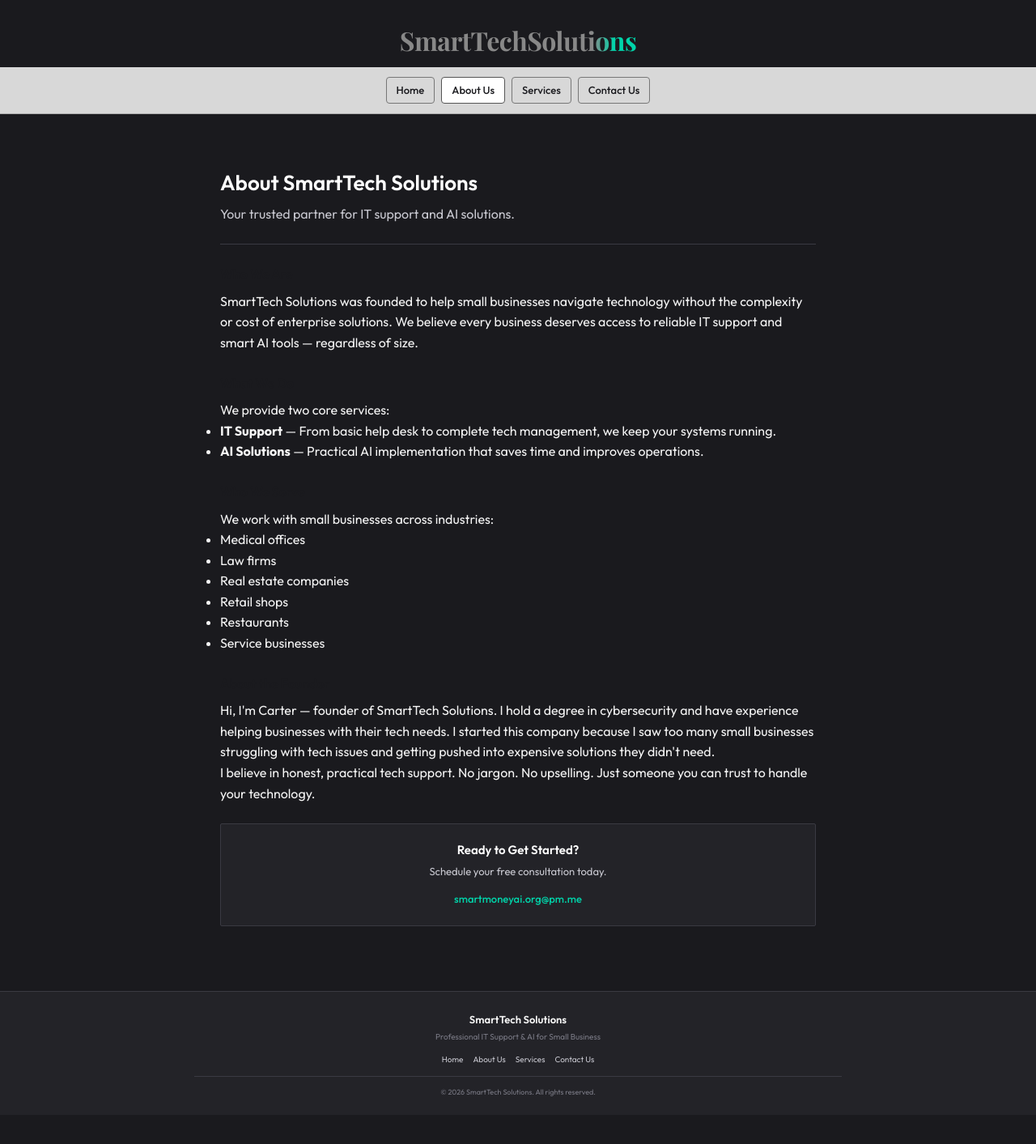
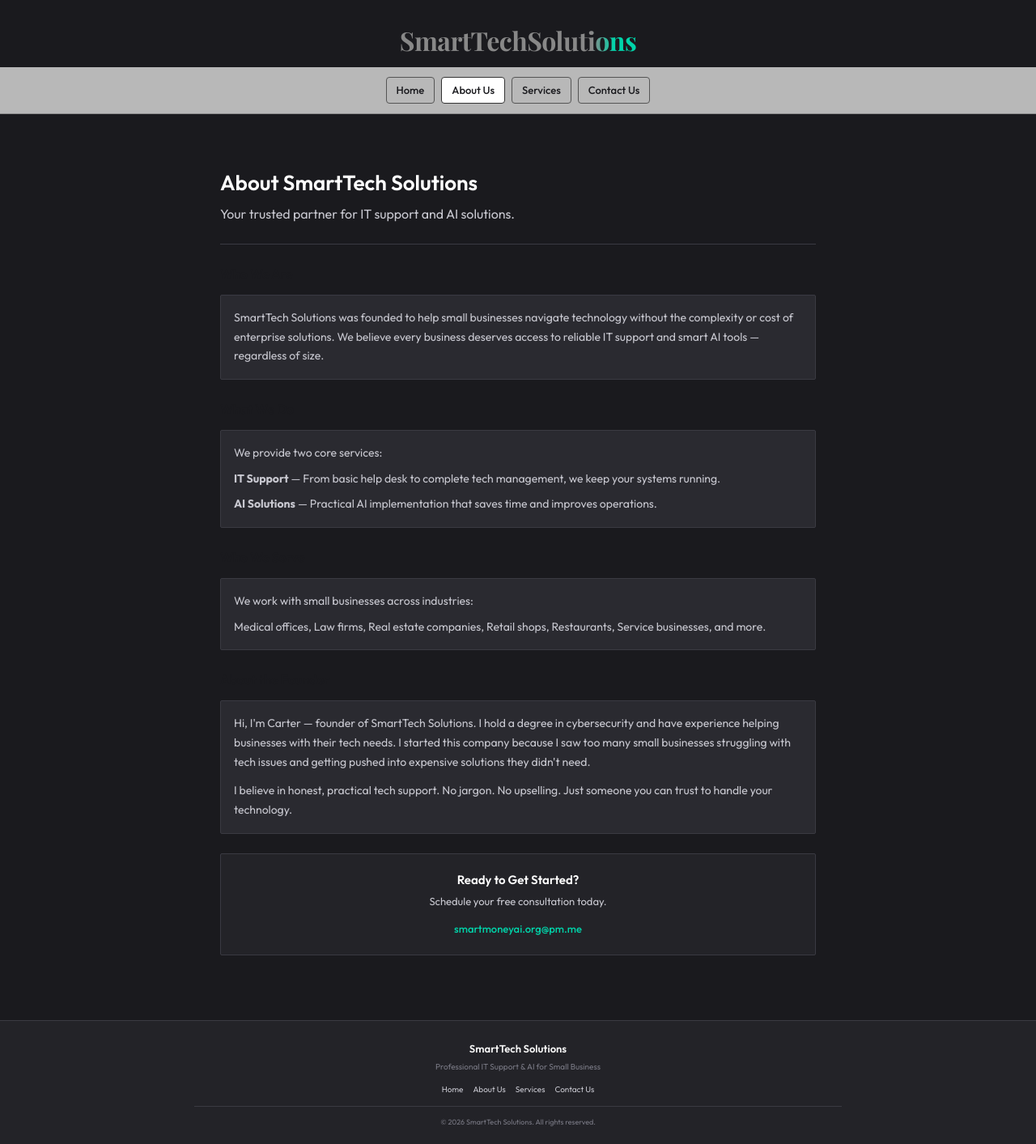
Before and after one commit to ThePaulBunyan/smartmoneyai, a Jekyll site: the page built from about.md, in a window 1280 px wide. Shown: the whole page at 81% size. Built offline with Jekyll 4.4.1, drawn with Linux system fonts in a browser that asks for light colours; before the commit the page ends 1377 px from its top, so only the background shows below that.

Commit message:
Darker banner, About Us info boxes styled

```diff
--- a/about.md
+++ b/about.md
@@ -10,35 +10,38 @@ title: About Us
 
 <div class="content-section">
   <h2>Who We Are</h2>
-  <p>SmartTech Solutions was founded to help small businesses navigate technology without the complexity or cost of enterprise solutions. We believe every business deserves access to reliable IT support and smart AI tools — regardless of size.</p>
+
+  <div class="info-box">
+    <p>SmartTech Solutions was founded to help small businesses navigate technology without the complexity or cost of enterprise solutions. We believe every business deserves access to reliable IT support and smart AI tools — regardless of size.</p>
+  </div>
 </div>
 
 <div class="content-section">
   <h2>What We Do</h2>
-  <p>We provide two core services:</p>
-  <ul>
-    <li><strong>IT Support</strong> — From basic help desk to complete tech management, we keep your systems running.</li>
-    <li><strong>AI Solutions</strong> — Practical AI implementation that saves time and improves operations.</li>
-  </ul>
+
+  <div class="info-box">
+    <p>We provide two core services:</p>
+    <p style="margin-top: 0.5rem;"><strong>IT Support</strong> — From basic help desk to complete tech management, we keep your systems running.</p>
+    <p style="margin-top: 0.5rem;"><strong>AI Solutions</strong> — Practical AI implementation that saves time and improves operations.</p>
+  </div>
 </div>
 
 <div class="content-section">
   <h2>Who We Serve</h2>
-  <p>We work with small businesses across industries:</p>
-  <ul>
-    <li>Medical offices</li>
-    <li>Law firms</li>
-    <li>Real estate companies</li>
-    <li>Retail shops</li>
-    <li>Restaurants</li>
-    <li>Service businesses</li>
-  </ul>
+
+  <div class="info-box">
+    <p>We work with small businesses across industries:</p>
+    <p style="margin-top: 0.5rem;">Medical offices, Law firms, Real estate companies, Retail shops, Restaurants, Service businesses, and more.</p>
+  </div>
 </div>
 
 <div class="content-section">
   <h2>About the Founder</h2>
-  <p>Hi, I'm Carter — founder of SmartTech Solutions. I hold a degree in cybersecurity and have experience helping businesses with their tech needs. I started this company because I saw too many small businesses struggling with tech issues and getting pushed into expensive solutions they didn't need.</p>
-  <p>I believe in honest, practical tech support. No jargon. No upselling. Just someone you can trust to handle your technology.</p>
+
+  <div class="info-box">
+    <p>Hi, I'm Carter — founder of SmartTech Solutions. I hold a degree in cybersecurity and have experience helping businesses with their tech needs. I started this company because I saw too many small businesses struggling with tech issues and getting pushed into expensive solutions they didn't need.</p>
+    <p style="margin-top: 0.75rem;">I believe in honest, practical tech support. No jargon. No upselling. Just someone you can trust to handle your technology.</p>
+  </div>
 </div>
 
 <div class="contact-card">
--- a/style.css
+++ b/style.css
@@ -9,7 +9,7 @@
   --accent: #00d4aa;
   --accent-hover: #00f5c4;
   --border: #3a3a42;
-  --banner-bg: #d8d8d8;
+  --banner-bg: #b8b8b8;
   --banner-text: #1a1a1e;
 }
 
@@ -49,7 +49,7 @@ body {
 /* Banner */
 .banner {
   background: var(--banner-bg);
-  border-bottom: 1px solid #aaa;
+  border-bottom: 1px solid #888;
   padding: 0.75rem 0;
 }
 
@@ -73,7 +73,7 @@ body {
   font-weight: 500;
   padding: 0.3125rem 0.75rem;
   border-radius: 4px;
-  border: 1px solid #777;
+  border: 1px solid #555;
   background: transparent;
   transition: all 0.2s ease;
 }
@@ -84,7 +84,7 @@ body {
 
 .banner-btn.active {
   background: #fff;
-  border-color: #555;
+  border-color: #333;
 }
 
 /* Main Content */
```
